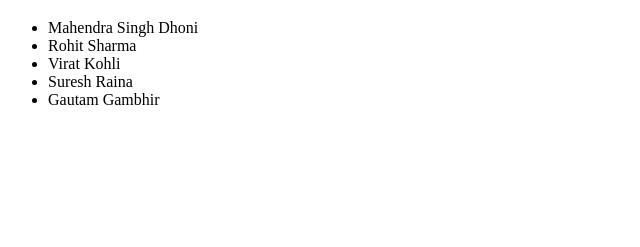
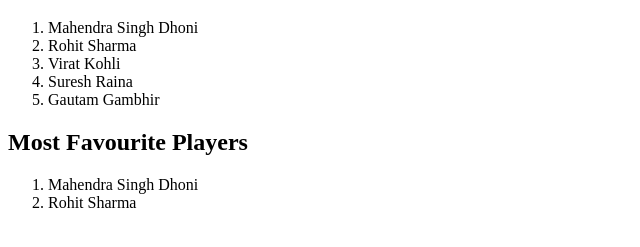
Before and after one commit to Pradeepkumar0000/Github-Project, a plain HTML site: page Allhtml/GitMultiCommit.html in a window 1280 px wide. Shown: the part 61-308 px from the top of the page, without its empty margins (0-640 px from the left). Drawn offline with Linux system fonts and the light colour scheme.

Commit message:
Most Favourite Players

```diff
--- a/Allhtml/GitMultiCommit.html
+++ b/Allhtml/GitMultiCommit.html
@@ -1,17 +1,26 @@
 <!DOCTYPE html>
 <html lang="en">
+
 <head>
     <title>Git Multiple Commint</title>
 </head>
+
 <body>
     <h1>My 5 Favourite Cricketer</h1>
-    <ul>
+    <ol>
         <li>Mahendra Singh Dhoni</li>
         <li>Rohit Sharma</li>
         <li>Virat Kohli</li>
         <li>Suresh Raina</li>
         <li>Gautam Gambhir</li>
-    </ul>
+    </ol>
+    <h2>Most Favourite Players</h2>
+    <ol>
+        <li>Mahendra Singh Dhoni</li>
+        <li>Rohit Sharma</li>
+
+    </ol>
 
 </body>
+
 </html>
```
